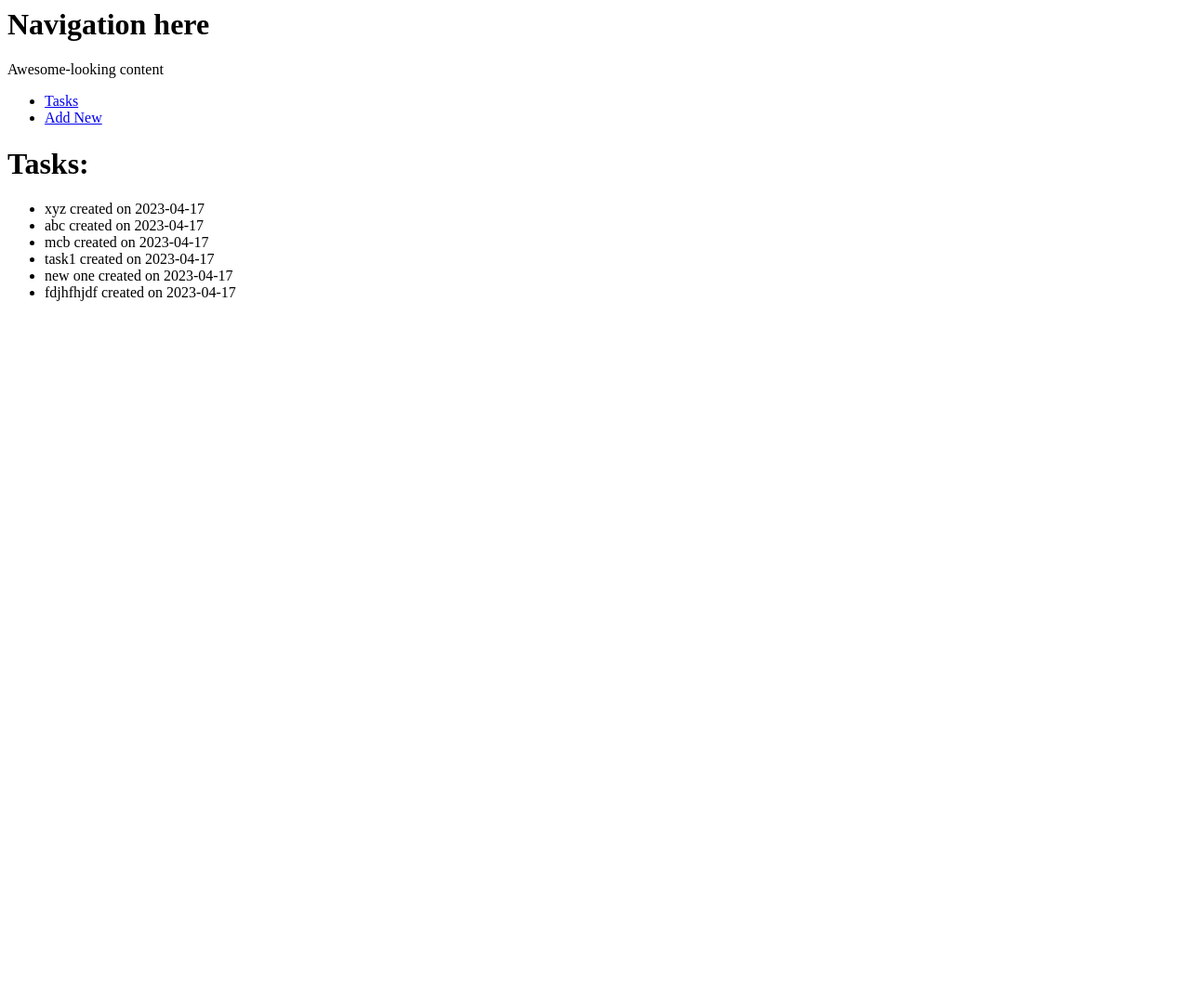
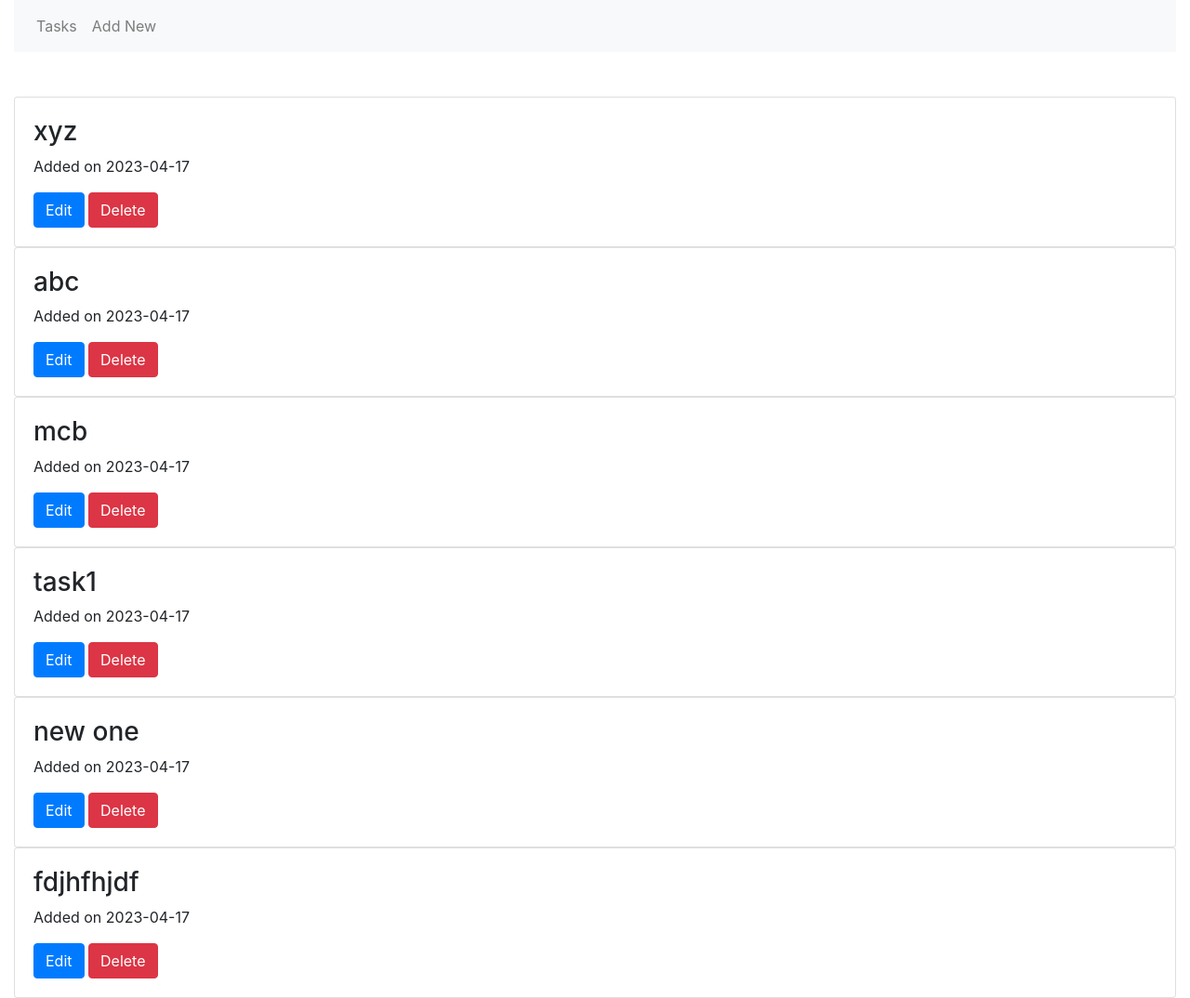
Before and after one commit to black-palette/gsFlask, a Flask app: page / in a window 1280 px wide. Shown: the whole page at 93% size. Before the commit the page ends 324 px from the top, so only its background shows below. Run offline with Flask 3, Linux system fonts and the light colour scheme; some libraries are stand-ins or nearby versions.

Commit message:
redisigned, buttons added

```diff
--- a/routes.py
+++ b/routes.py
@@ -1,4 +1,4 @@
-from flask import render_template, redirect, url_for
+from flask import render_template, redirect, url_for, flash, get_flashed_messages
 from gsFlask import app, db
 from models import Task
 import forms
@@ -22,5 +22,7 @@ def add():
         db.session.add(task)
         db.session.commit()
 
+        flash('New task added to database')
+
         return redirect(url_for('index'))
     return render_template('add.html', form=form)
--- a/templates/base.html
+++ b/templates/base.html
@@ -1,20 +1,38 @@
-<html>
+<!doctype html>
+<html lang="en">
 
 <head>
-    <title> Hello ginger template </title>
+    <!-- Required meta tags -->
+    <meta charset="utf-8">
+    <meta name="viewport" content="width=device-width, initial-scale=1, shrink-to-fit=no">
+
+    <!-- Bootstrap CSS -->
+    <link rel="stylesheet" href="https://stackpath.bootstrapcdn.com/bootstrap/4.5.0/css/bootstrap.min.css"
+        integrity="sha384-9aIt2nRpC12Uk9gS9baDl411NQApFmC26EwAOH8WgZl5MYYxFfc+NcPb1dKGj7Sk" crossorigin="anonymous">
+
+    <title>Tasks</title>
 </head>
 
 <body>
-    <h1> Navigation here</h1>
-    <p>Awesome-looking content</p>
-    <ul>
-        <li><a href="{{url_for('index')}}">Tasks</a></li>
-        <li><a href="{{url_for('add')}}">Add New</a></li>
-    </ul>
-
-    {% block main %}
-    {% endblock %}
-
+    <div class="container-fluid">
+        <nav class="navbar navbar-expand-lg navbar-light bg-light">
+            <ul class="navbar-nav">
+                <li class="nav-item"><a href="{{ url_for('index') }}" class="nav-link">Tasks</a></li>
+                <li class="nav-item"><a href="{{ url_for('add') }}" class="nav-link">Add New</a></li>
+            </ul>
+        </nav>
+        <br>
+        {% with messages = get_flashed_messages() %}
+        {% if messages %}
+        {% for message in messages %}
+        <div class="alert alert-primary">
+        </div>
+        {% endfor %}
+        {% endif %}
+        {% endwith %}
+        <br>
+        {% block main %}{% endblock %}
+    </div>
 </body>
 
 </html>
--- a/templates/index.html
+++ b/templates/index.html
@@ -1,11 +1,17 @@
 {% extends "base.html" %}
 
 {% block main %}
-<h1>Tasks:</h1>
-<ul>
-    {% for task in tasks %}
-    <li>{{task.title}} created on {{task.date}}</li>
-    {% endfor %}
-</ul>
+{% for task in tasks %}
+<div class="card">
+    <div class="card-body">
+        <h3>{{ task.title }}</h3>
+        <p>Added on {{ task.date }}</p>
+        <a href="#" class="btn btn-primary">Edit</a>
+        <a href="#" class="btn btn-danger">Delete</a>
+    </div>
+</div>
+{% endfor %}
+{% endblock %}
 
-{% endblock %}
+<!-- {{ url_for('edit', task_id=task.id) }} -->
+<!-- {{ url_for('delete', task_id=task.id) }} -->
--- a/templates/starter/base.html
+++ b/templates/starter/base.html
@@ -26,7 +26,6 @@
         {% if messages %}
         {% for message in messages %}
         <div class="alert alert-primary">
-            {{ message }}
         </div>
         {% endfor %}
         {% endif %}
--- a/templates/starter/index.html
+++ b/templates/starter/index.html
@@ -6,8 +6,8 @@
     <div class="card-body">
         <h3>{{ task.title }}</h3>
         <p>Added on {{ task.date }}</p>
-        <a href="{{ url_for('edit', task_id=task.id) }}" class="btn btn-primary">Edit</a>
-        <a href="{{ url_for('delete', task_id=task.id) }}" class="btn btn-danger">Delete</a>
+        <!-- <a href="{{ url_for('edit', task_id=task.id) }}" class="btn btn-primary">Edit</a>
+        <a href="{{ url_for('delete', task_id=task.id) }}" class="btn btn-danger">Delete</a> -->
     </div>
 </div>
 {% endfor %}
```
Also changed, not shown: instance/data.db.
